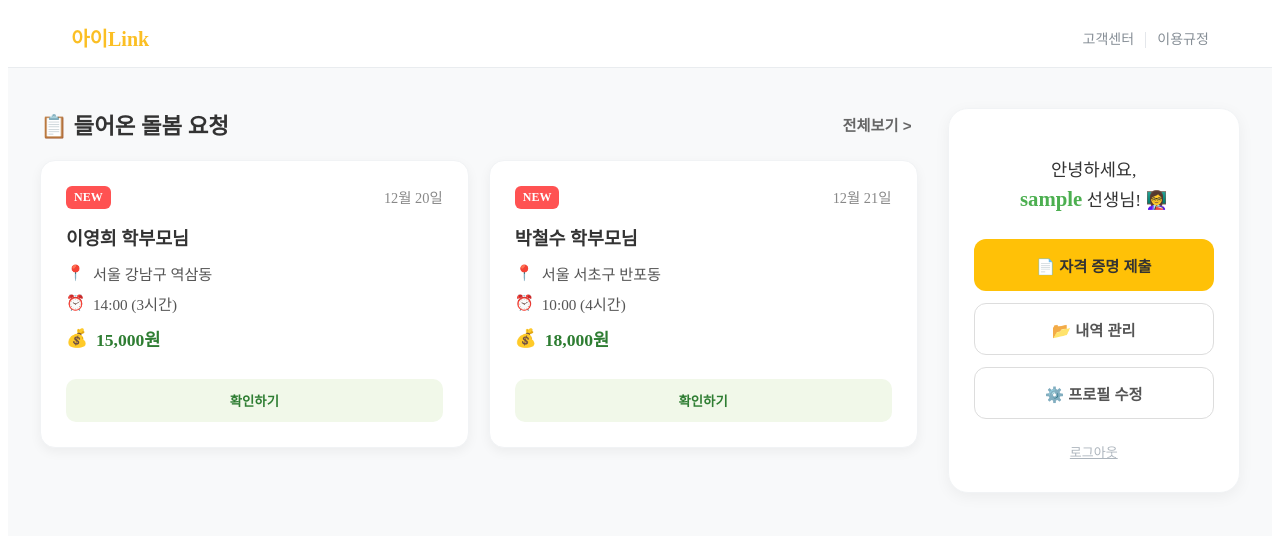
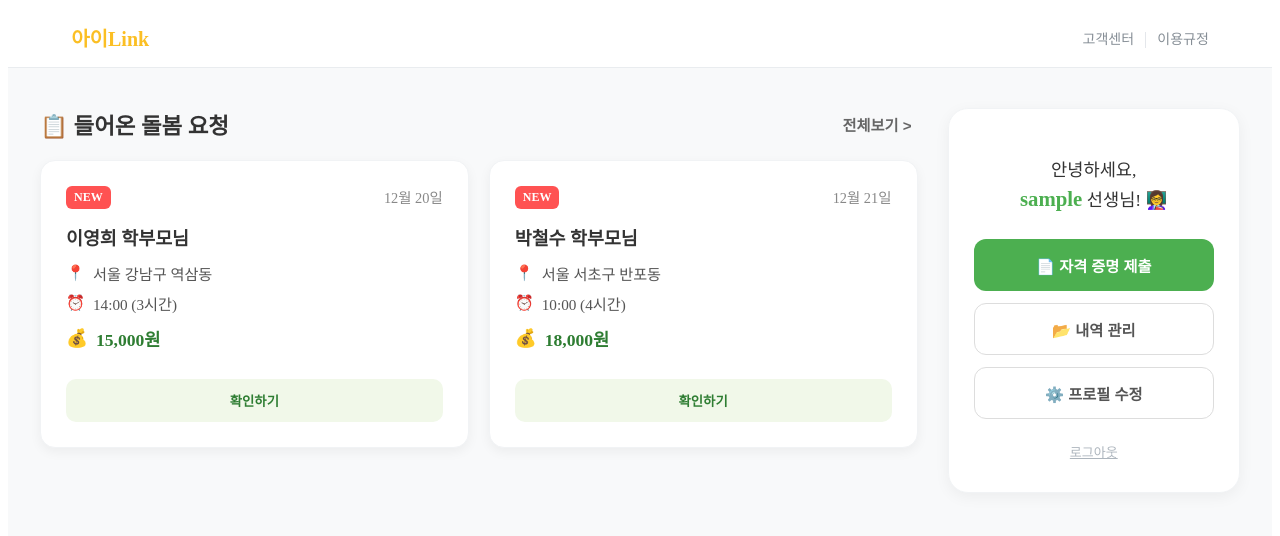
Before and after one commit to uu2m6/i-link-web, a Vue app: page /teacher-home in a window 1280 px wide. Shown: the top 536 px of the page. Built offline with nearby package versions, Linux system fonts and the light colour scheme; no server answers; sample sign-in values are in the browser's storage.

Commit message:
Add files via upload

```diff
--- a/src/views/TeacherHomeView.vue
+++ b/src/views/TeacherHomeView.vue
@@ -264,11 +264,11 @@ export default {
   padding: 14px; border-radius: 12px; font-weight: bold; cursor: pointer;
   font-size: 0.95rem; transition: all 0.2s; border: 1px solid transparent; width: 100%;
 }
-.action-btn.primary { background-color: #FFC107; color: #333; }
-.action-btn.pending { background-color: #FFECB3; color: #FF6F00; cursor: default; }
+.action-btn.primary { background-color: #4CAF50; color: #ffffff; }
+.action-btn.pending { background-color: #E8F5E9; color: #2E7D32; cursor: default; }
 .action-btn.verified { background-color: #E8F5E9; color: #2E7D32; cursor: default; border: 1px solid #C8E6C9; }
 
-.action-btn.outline { background-color: white; border: 1px solid #ddd; color: #555; }
+.action-btn.outline { background-color: #FFFFFF; border: 1px solid #ddd; color: #555; }
 .action-btn.outline:hover { border-color: #4CAF50; color: #4CAF50; background-color: #f1f8e9; }
 
 .logout-link {
```
